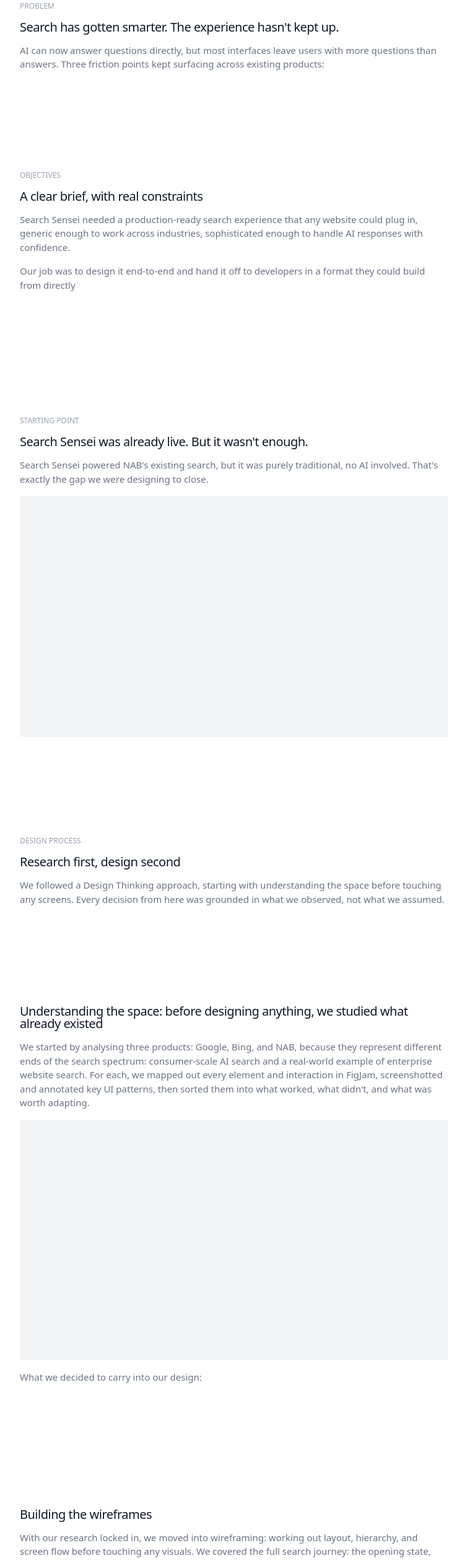
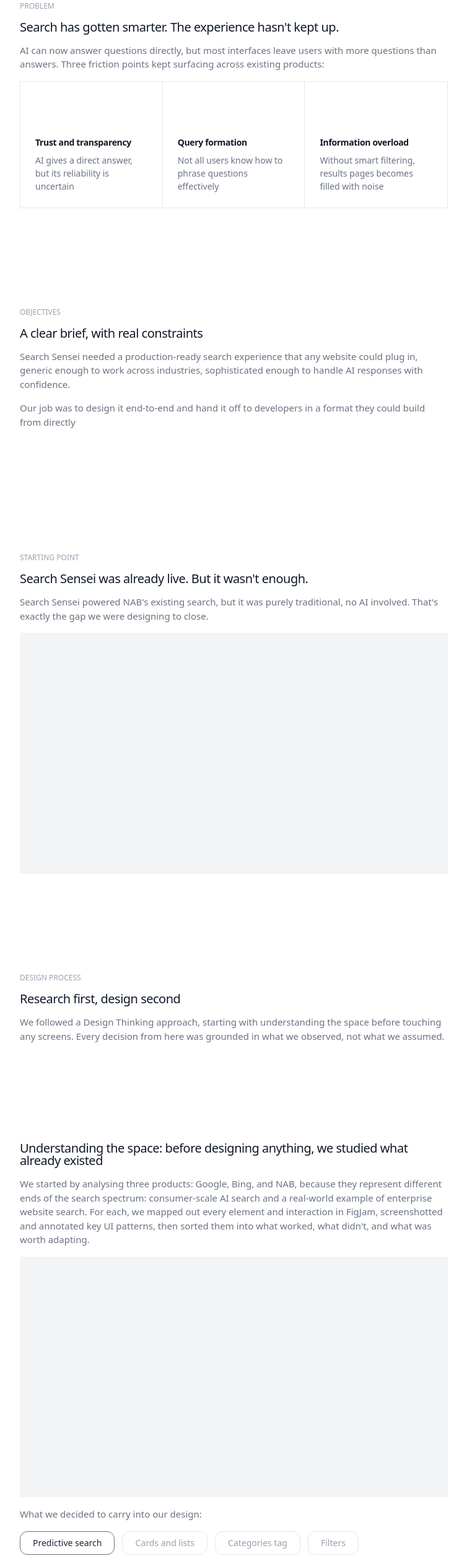
Before and after one commit to imdeckik/portfolio, a Next.js app: page /work/search-sensei in a window 1280 px wide. Shown: the part 1680-4199 px from the top of the page at 62% size, without its empty margins (264-1018 px from the left). Built offline with nearby package versions, Linux system fonts and the light colour scheme.

Commit message:
feat(ui): add IconCard component

```diff
--- /dev/null
+++ b/app/components/IconCard.tsx
@@ -0,0 +1,22 @@
+type IconCardProps = {
+  icon?: React.ReactNode;
+  title: string;
+  description: string;
+};
+
+export default function IconCard({ icon, title, description }: IconCardProps) {
+  return (
+    <div className="p-6 flex flex-col justify-between gap-16">
+      {/* Icon */}
+      <div className="text-gray-900">{icon}</div>
+
+      {/* Text */}
+      <div className="flex flex-col gap-2">
+        <h4 className="text-sm font-semibold text-gray-900 tracking-tight">
+          {title}
+        </h4>
+        <p className="text-sm text-gray-500 leading-normal">{description}</p>
+      </div>
+    </div>
+  );
+}
--- a/app/components/SplitView.tsx
+++ b/app/components/SplitView.tsx
@@ -2,21 +2,26 @@ type SplitViewProps = {
   title: string;
   description: string;
   image?: React.ReactNode;
+  height?: number;
 };
 
 export default function SplitView({
   title,
   description,
   image,
+  height,
 }: SplitViewProps) {
   return (
     <div className="grid grid-cols-8 gap-4 items-end mb-4">
       {/* Left part (image) - 5 column or 50% */}
-      <div className="col-span-5 h-[360px] bg-gray-50 border border-gray-200">
+      <div
+        className="col-span-5 bg-gray-50 border border-gray-200"
+        style={{ height: `${height}px` }}
+      >
         {image}
       </div>
       {/* Right part (content) - 3 column or 30% */}
-      <div className="col-span-3 flex flex-col gap-4">
+      <div className="col-span-3 flex flex-col gap-2">
         <h3 className="text-base font-medium text-gray-900 leading-none">
           {title}
         </h3>
--- a/app/work/search-sensei/page.tsx
+++ b/app/work/search-sensei/page.tsx
@@ -1,8 +1,9 @@
+import Link from "next/link";
 import CaseStudySectionProps from "@/app/components/CaseStudySection";
 import Container from "@/app/components/Container";
-import Link from "next/link";
 import SplitView from "@/app/components/SplitView";
 import TabSwitcher from "@/app/components/TabSwitcher";
+import IconCard from "@/app/components/IconCard";
 
 export default function SearchSensei() {
   return (
@@ -105,7 +106,22 @@ export default function SearchSensei() {
               label="Problem"
               title="Search has gotten smarter. The experience hasn't kept up."
               description="AI can now answer questions directly, but most interfaces leave users with more questions than answers. Three friction points kept surfacing across existing products:"
-            ></CaseStudySectionProps>
+            >
+              <div className="grid grid-cols-3 border border-gray-200 divide-x divide-gray-200">
+                <IconCard
+                  title="Trust and transparency"
+                  description="AI gives a direct answer, but its reliability is uncertain"
+                />
+                <IconCard
+                  title="Query formation"
+                  description="Not all users know how to phrase questions effectively"
+                />
+                <IconCard
+                  title="Information overload"
+                  description="Without smart filtering, results pages becomes filled with noise"
+                />
+              </div>
+            </CaseStudySectionProps>
 
             <CaseStudySectionProps
               id="objectives"
@@ -140,9 +156,37 @@ export default function SearchSensei() {
               description="We started by analysing three products: Google, Bing, and NAB, because they represent different ends of the search spectrum: consumer-scale AI search and a real-world example of enterprise website search. For each, we mapped out every element and interaction in FigJam, screenshotted and annotated key UI patterns, then sorted them into what worked, what didn't, and what was worth adapting."
             >
               <div className="aspect-video bg-gray-100" />
-              <p className="text-[15px] text-gray-500 leading-normal mb-10">
+              <p className="text-[15px] text-gray-500 leading-normal">
                 What we decided to carry into our design:
               </p>
+              <TabSwitcher
+                tabs={[
+                  {
+                    label: "Predictive search",
+                    content: (
+                      <div className="w-full h-[300px] bg-gray-100 border border-gray-200" />
+                    ),
+                  },
+                  {
+                    label: "Cards and lists",
+                    content: (
+                      <div className="w-full h-[300px] bg-gray-100 border border-gray-200" />
+                    ),
+                  },
+                  {
+                    label: "Categories tag",
+                    content: (
+                      <div className="w-full h-[300px] bg-gray-100 border border-gray-200" />
+                    ),
+                  },
+                  {
+                    label: "Filters",
+                    content: (
+                      <div className="w-full h-[300px] bg-gray-100 border border-gray-200" />
+                    ),
+                  },
+                ]}
+              />
             </CaseStudySectionProps>
 
             <CaseStudySectionProps
@@ -188,34 +232,55 @@ export default function SearchSensei() {
               <SplitView
                 title="The default state"
                 description="The first thing users see when they open search. Trending searches for those who aren't sure what to ask, recent searches and favourites in the sidebar for those who are."
+                height={360}
               />
               <SplitView
                 title="Search results"
                 description="Results are organised by relevance, not recency. The most useful answer surfaces first, followed by a primary card and supporting results below. Every result is tagged by category so users can orient themselves at a glance."
+                height={360}
               />
               <SplitView
                 title="AI Chatbot"
                 description="When a search result isn't enough, users can keep going. The chatbot lets users ask follow-up questions and dig deeper, without losing the context of where they started. A &ldquo;Back to search results&rdquo; link keeps them oriented the whole time."
+                height={360}
               />
             </CaseStudySectionProps>
 
             <CaseStudySectionProps
               label="AI Mode: Deep Dive"
-              title="Title here"
-              description="After sharing our initial concept with our client and lecturer, four things came back consistently:"
+              title="User choose how they want to search."
+              description="The same search query, two completely different experiences. Here's what changes when you choose between:"
             >
               <TabSwitcher
                 tabs={[
                   {
                     label: "Traditional mode",
                     content: (
-                      <div className="w-full h-[500px] bg-gray-100 border border-gray-200" />
+                      <div className="flex flex-col gap-4">
+                        <div className="w-full h-[500px] bg-gray-100 border border-gray-200" />
+                        <p className="text-[15px] text-gray-500 leading-normal">
+                          Clean, familiar results. A primary card surfaces the
+                          most relevant content at the top, followed by
+                          supporting cards and a list of additional results
+                          below. No AI involved, just the most relevant content,
+                          clearly organised.
+                        </p>
+                      </div>
                     ),
                   },
                   {
                     label: "AI mode",
                     content: (
-                      <div className="w-full h-[500px] bg-gray-100 border border-gray-200" />
+                      <div className="flex flex-col gap-4">
+                        <div className="w-full h-[500px] bg-gray-100 border border-gray-200" />
+                        <p className="text-[15px] text-gray-500 leading-normal">
+                          With AI on, a summary card appears at the top, tagged
+                          with either High or Low confidence so users always
+                          know how much to trust it. Related question
+                          suggestions and a follow-up chat input let users keep
+                          exploring without starting a new search
+                        </p>
+                      </div>
                     ),
                   },
                 ]}
@@ -224,9 +289,30 @@ export default function SearchSensei() {
 
             <CaseStudySectionProps
               label="Information Hierarchy"
-              title="Title here"
-              description="After sharing our initial concept with our client and lecturer, four things came back consistently:"
-            ></CaseStudySectionProps>
+              title="Designed for relevance, not recency."
+              description="Results are ranked by relevance and rendered into four distinct levels, each designed to match how much detail that result deserves."
+            >
+              <SplitView
+                title="AI summary card"
+                description="Only appears when AI mode is on. Generates a synthesised response with a confidence tag, sources, and suggested follow-up questions."
+                height={200}
+              />
+              <SplitView
+                title="Primary card"
+                description="The highest-relevance result. Full-width with an image, title, and a CTA button. Always the first thing users see when AI mode is off."
+                height={200}
+              />
+              <SplitView
+                title="Normal card"
+                description="The next tier, displayed as a three-column card row with title, description, and category tag."
+                height={200}
+              />
+              <SplitView
+                title="Lists"
+                description="Remaining results as compact rows for quick scanning."
+                height={200}
+              />
+            </CaseStudySectionProps>
 
             <CaseStudySectionProps
               id="learnings"
```
